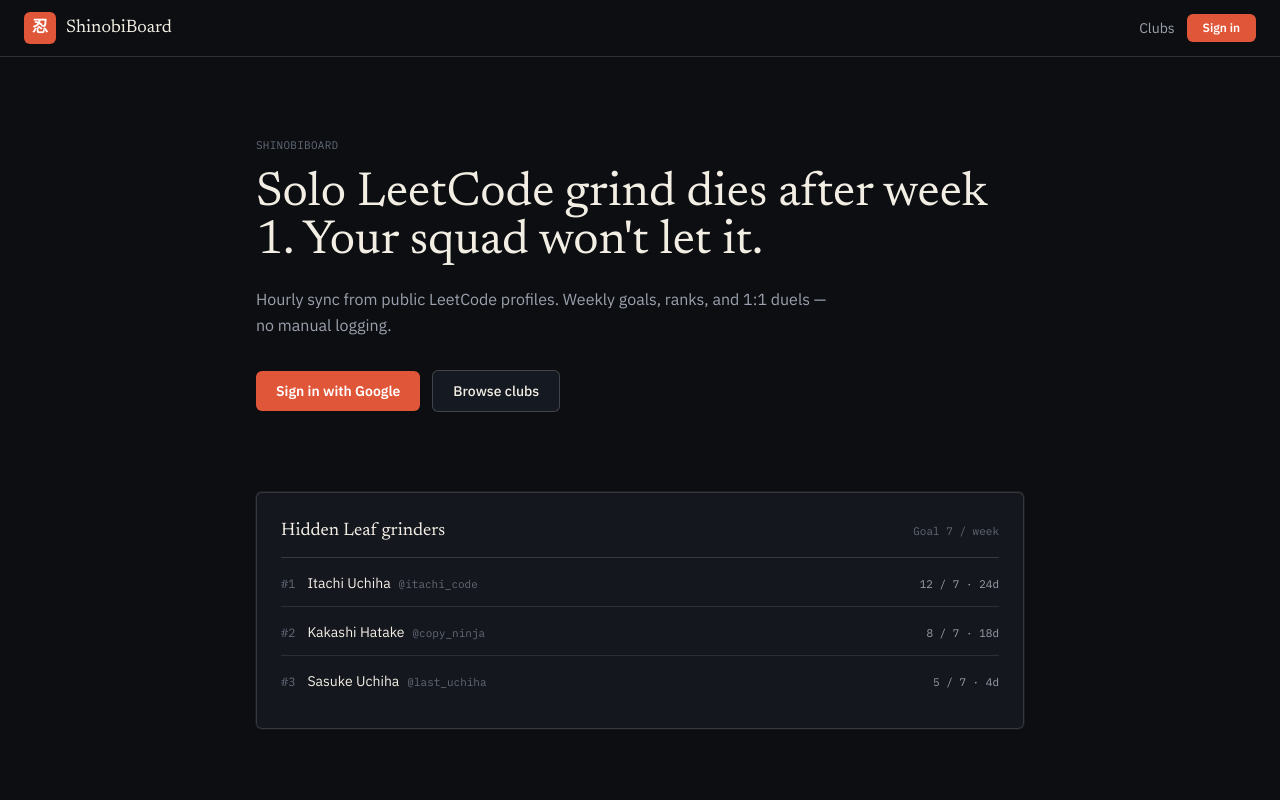
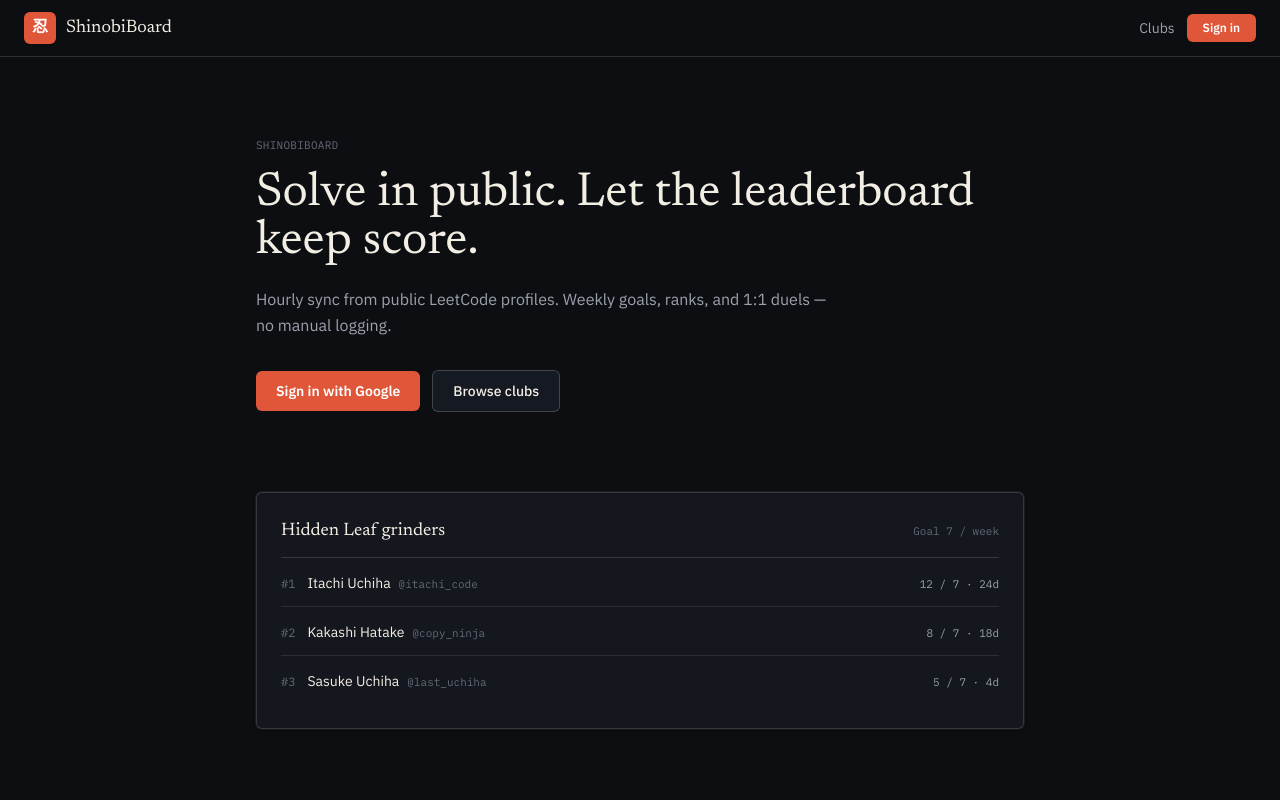
Before and after one commit to ParasRana1729/ShinobiBoard, a Next.js app: page / in a window 1280 px wide. Shown: the top 800 px of the page. Built offline with nearby package versions, Linux system fonts and the light colour scheme; no server answers.

Commit message:
copy: update landing hero headline to punchy editorial tagline

```diff
--- a/app/page.tsx
+++ b/app/page.tsx
@@ -13,7 +13,7 @@
       <section>
         <p className="font-mono text-[11px] uppercase tracking-wide text-text-muted">ShinobiBoard</p>
         <h1 className="mt-4 font-heading text-4xl leading-tight text-text-primary sm:text-5xl">
-          Solo LeetCode grind dies after week 1. Your squad won&apos;t let it.
+          Solve in public. Let the leaderboard keep score.
         </h1>
         <p className="mt-5 max-w-xl text-base leading-relaxed text-text-secondary">
           Hourly sync from public LeetCode profiles. Weekly goals, ranks, and 1:1 duels — no manual logging.
```
